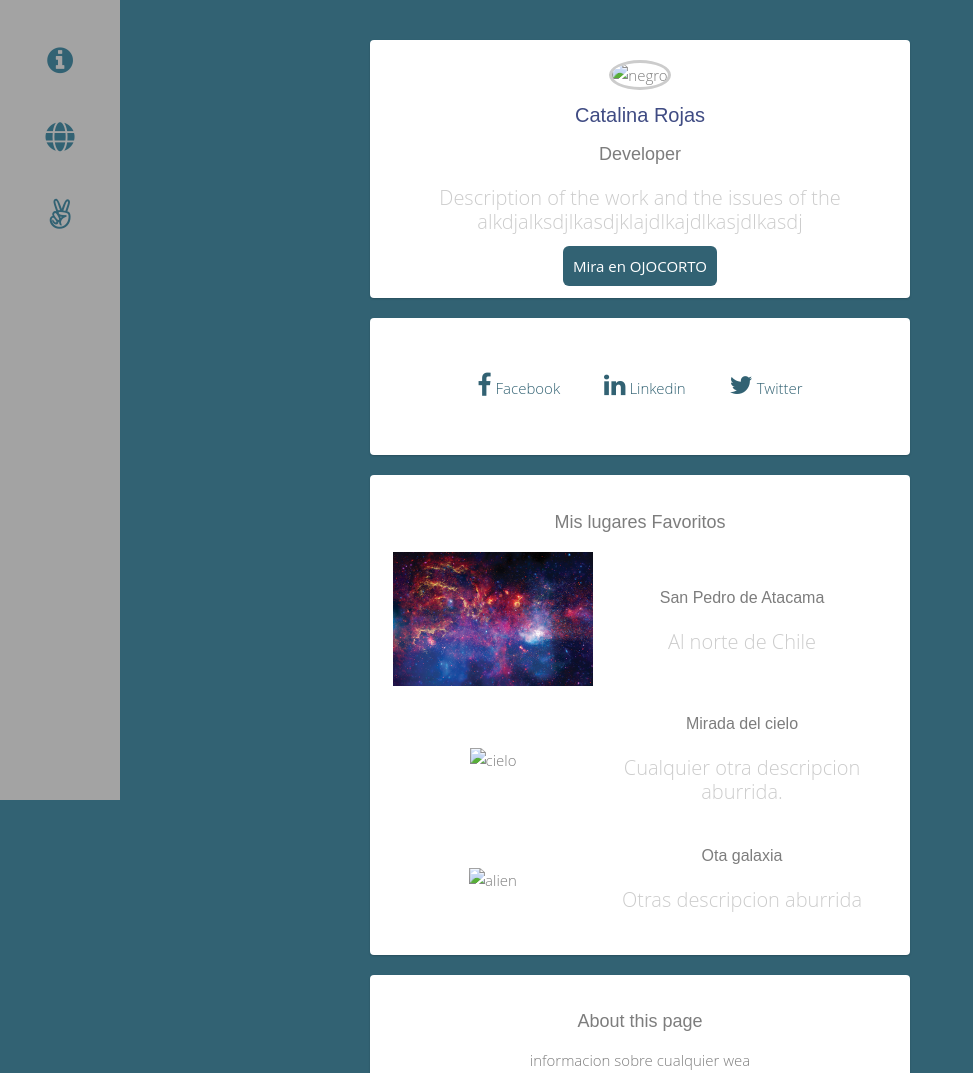
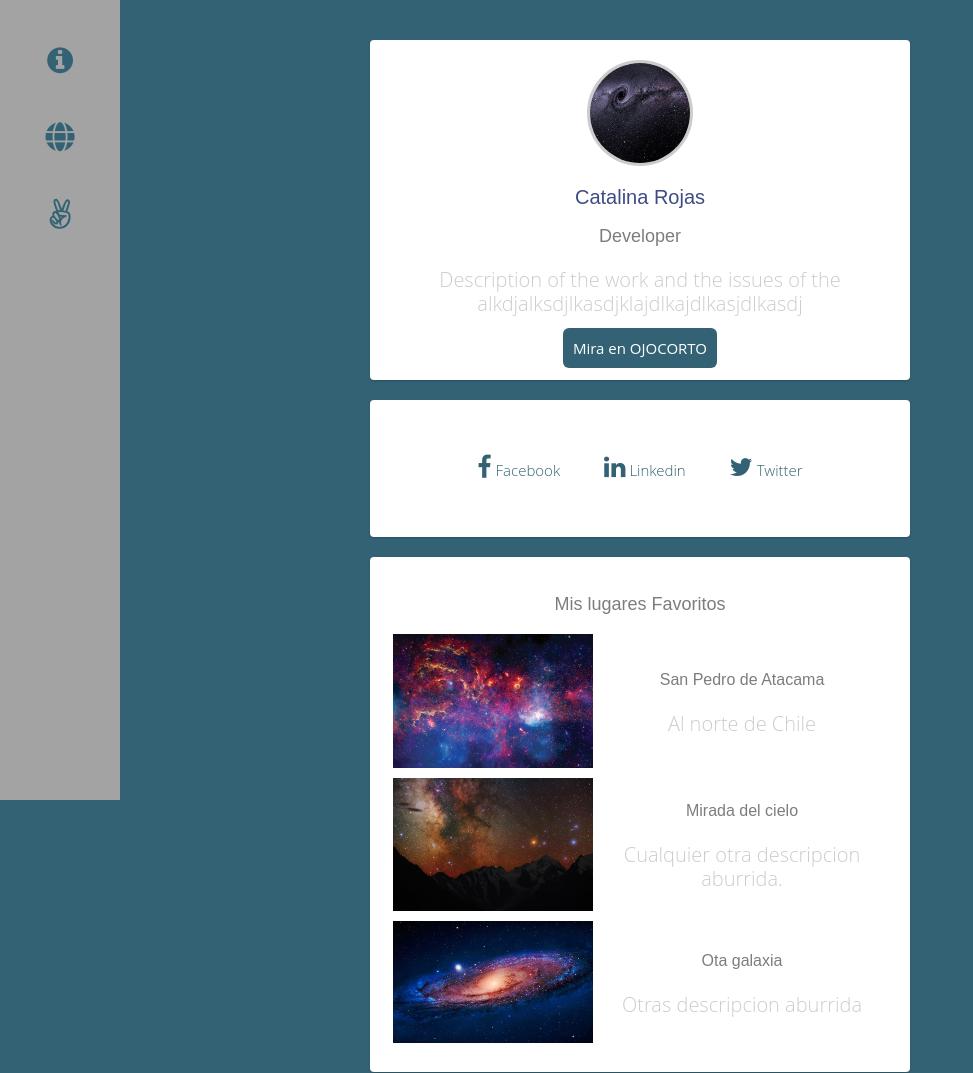
Before and after one commit to crojasu/profile, a plain HTML site: page index.html in a window 1280 px wide. Shown: the top 1073 px of the page, without its empty margins (0-973 px from the left). Drawn offline with Linux system fonts and the light colour scheme; the site is published under a folder, as on GitHub Pages, so addresses that start at the root find nothing.

Commit message:
pic fixs

```diff
--- a/index.html
+++ b/index.html
@@ -31,7 +31,7 @@
     <div id = "content">
       <div class="container-fluid">
       <div class="card text-center" id= "profile">
-        <img src="/images/negro.jpg" alt="negro" id="iprofile" class="img-circle"  >
+        <img src="images/negro.jpg" alt="negro" id="iprofile" class="img-circle"  >
         <h1>Catalina Rojas</h1>
         <h2> Developer</h2>
         <p>
@@ -73,7 +73,7 @@
               </tr>
               <tr>
                 <td>
-                  <img src="../images/cielo.jpg" class = "tamagno"  alt="cielo">
+                  <img src="images/cielo.jpg" class = "tamagno"  alt="cielo">
                 </td>
                 <td>
                   <h3>Mirada del cielo</h3>
@@ -82,7 +82,7 @@
               </tr>
               <tr>
                 <td>
-                  <img src="../images/una-galaxia.jpg" class = "tamagno"  alt="alien">
+                  <img src="images/una-galaxia.jpg" class = "tamagno"  alt="alien">
                 </td>
                 <td>
                   <h3>Ota galaxia</h3>
```
